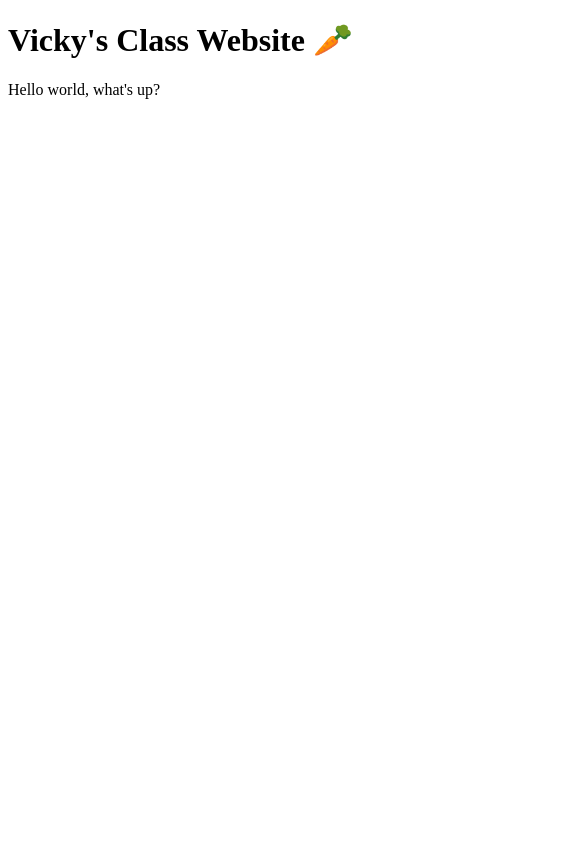
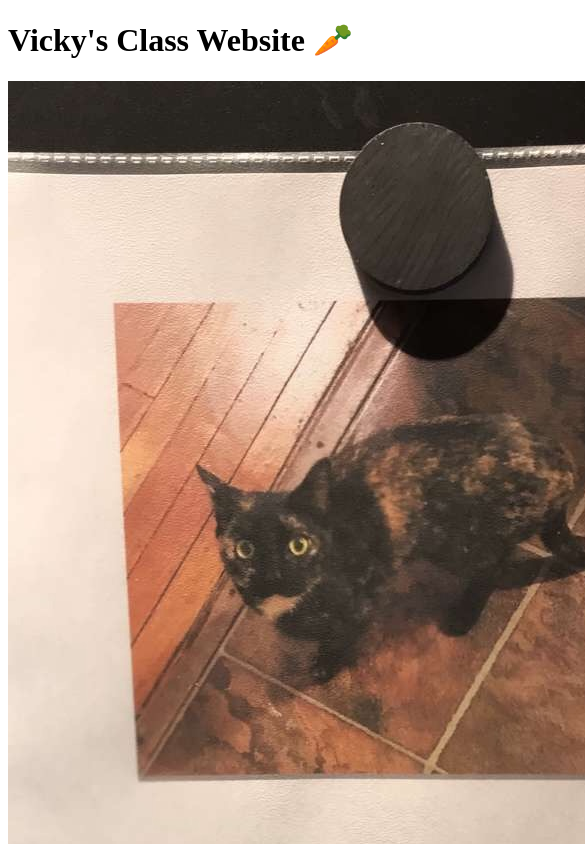
Before and after one commit to v-i-c-k-y/interactive, a plain HTML site: page index.html in a window 390 px wide. Shown: the top 844 px of the page, 585 px wide, since content can reach past the window. Drawn offline with Linux system fonts and the light colour scheme.

Commit message:
added an image from my phone

```diff
--- a/index.html
+++ b/index.html
@@ -8,6 +8,8 @@
   </head>
   <body>
     <h1>Vicky's Class Website 🥕</h1>
+    <img src="assets/cat-found.jpeg">
+    <br>
     Hello world, what's up?
   </body>
 </html>
```
Also changed, not shown: assets/cat-found.jpeg (added), 2 other files.
